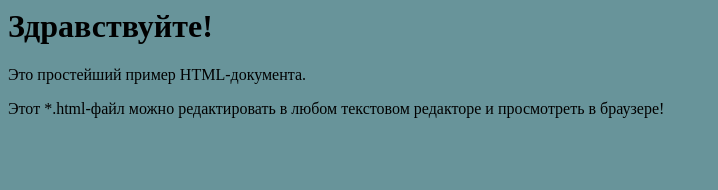
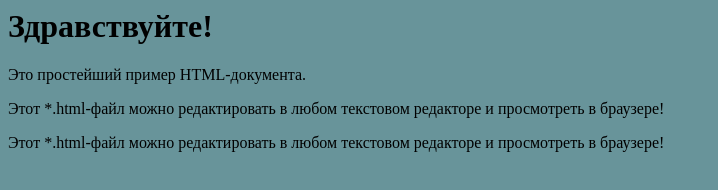
Before and after one commit to Ashterix/iampmtm1, a plain HTML site: page index.html in a window 1280 px wide. Shown: the whole page, without its empty margins (0-718 px from the left). Drawn offline with Linux system fonts and the light colour scheme.

Commit message:
feature/p3 - add p

```diff
--- a/index.html
+++ b/index.html
@@ -6,6 +6,7 @@
 <h1>Здравствуйте!</h1>
 <p style="font-weight: normal"> Это простейший пример HTML-документа. </p>
 <p> Этот *.html-файл можно редактировать в любом текстовом редакторе и просмотреть в браузере!</p>
+<p> Этот *.html-файл можно редактировать в любом текстовом редакторе и просмотреть в браузере!</p>
 
 </body>
 </html>
```
